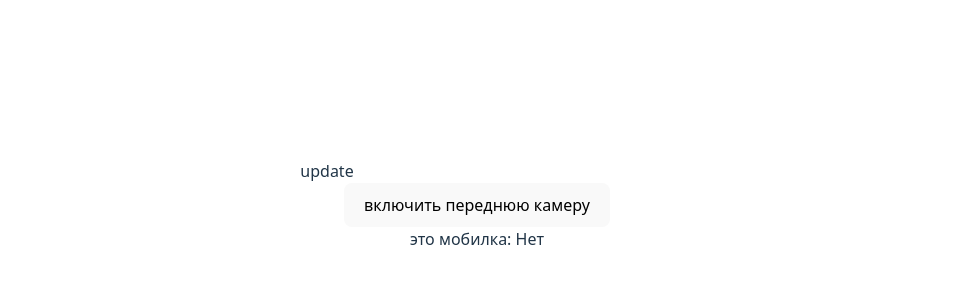
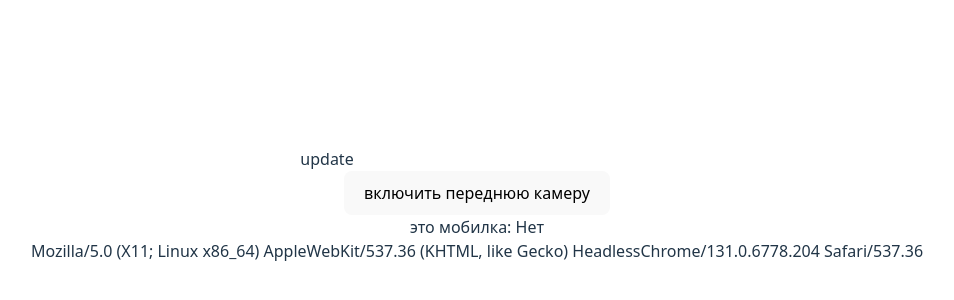
Before and after one commit to Tema1313/CameraTest, a React (Vite) app: page / in a window 1280 px wide. Shown: the part 336-636 px from the top of the page, without its empty margins (163-1117 px from the left). Built offline with nearby package versions, Linux system fonts and the light colour scheme; no server answers.

Commit message:
fixsdalcs

```diff
--- a/src/App.tsx
+++ b/src/App.tsx
@@ -88,6 +88,7 @@ function App() {
   // };
 
   const isMobile = /Android|iPhone|iPad/i.test(navigator.userAgent)
+  console.log(navigator.userAgent)
 
   return (
     <>
@@ -122,6 +123,7 @@ function App() {
         </button>
       </div>
       <div>это мобилка: {isMobile ? "Да" : "Нет"}</div>
+      <div>{navigator.userAgent}</div>
       {/* {disabled ? (
         <div>Загрузка</div>
       ) : (
```
